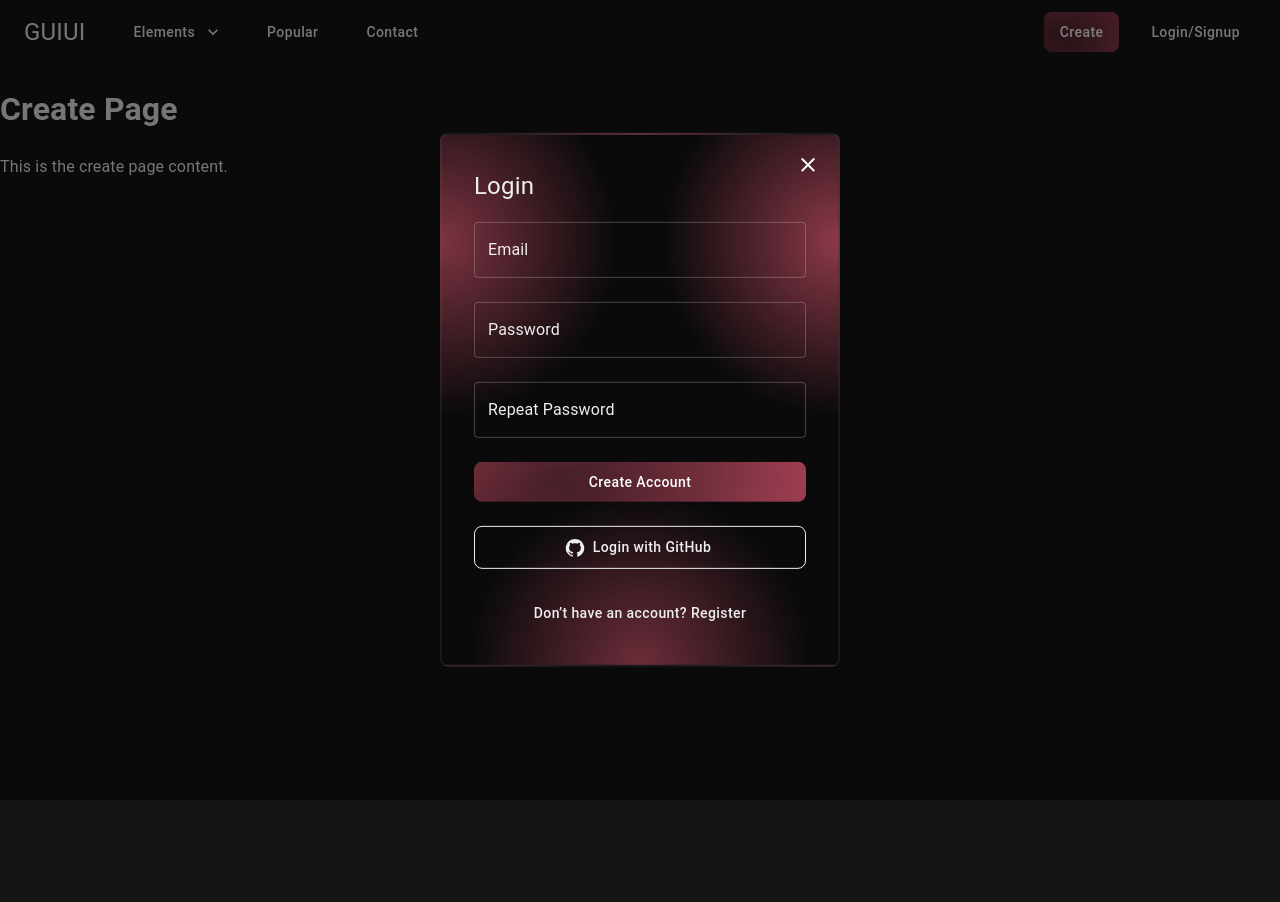
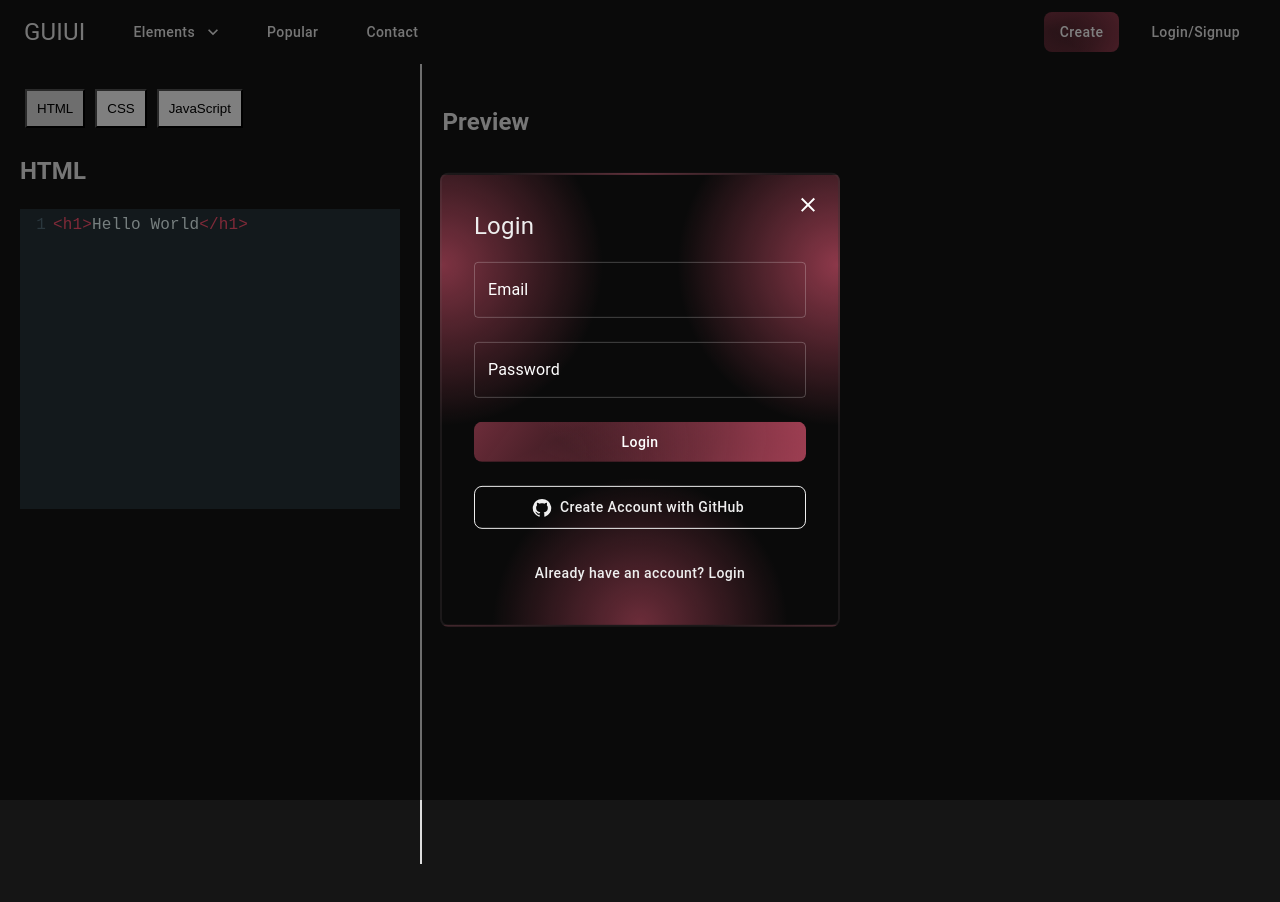
Before and after one commit to gabwowce/GUIUI-Frontend, a React (Create React App) app: page /create in a window 1280 px wide. Both pictures are taken after a click on the button "Login/Signup". Shown: the top 902 px of the page. Before the commit the page ends 800 px from the top, so only its background shows below. Built offline with nearby package versions, Linux system fonts and the light colour scheme.

Commit message:
updated login and create page

```diff
--- a/package.json
+++ b/package.json
@@ -11,7 +11,9 @@
     "@testing-library/react": "^13.4.0",
     "@testing-library/user-event": "^13.5.0",
     "axios": "^1.7.7",
+    "codemirror": "^5.65.18",
     "react": "^18.3.1",
+    "react-codemirror2": "^8.0.0",
     "react-dom": "^18.3.1",
     "react-redux": "^9.1.2",
     "react-router-dom": "^6.28.0",
--- a/src/components/Layout/Login/SignupModal.js
+++ b/src/components/Layout/Login/SignupModal.js
@@ -1,5 +1,5 @@
 import React, { useState } from 'react';
-import { Button, Box, TextField, Typography, Modal, IconButton } from '@mui/material';
+import { Button, Box, TextField, Typography, Modal, IconButton, Snackbar, Alert } from '@mui/material';
 import { useDispatch } from 'react-redux'; // Importuojame useDispatch
 import { loginUser, registerUser } from '../../../redux/authActions'; // Importuojame veiksmus
 import { styled, useTheme } from '@mui/material/styles';
@@ -7,10 +7,13 @@ import { GitHub as GitHubIcon, Close as CloseIcon } from '@mui/icons-material';
 import SpecialButton from '../SpecialButton';
 
 const SignupModal = ({ open, onClose }) => {
+    const [notification, setNotification] = useState({ open: false, message: '', severity: 'success', type:'' });
+
     const theme = useTheme();
     const dispatch = useDispatch(); // Naudojame useDispatch
-    const [isLoggedIn, setIsLoggedIn] = useState(false);
+    const [isLoggedIn, setIsLoggedIn] = useState(true);
     const [email, setEmail] = useState('');
+    const [username, setUsername] = useState('');
     const [password, setPassword] = useState('');
     const [repeatPassword, setRepeatPassword] = useState('');
 
@@ -19,26 +22,30 @@ const SignupModal = ({ open, onClose }) => {
         // Integruokite GitHub OAuth čia
     };
 
-    const handlePasswordChange = (e) => {
-        setPassword(e.target.value);
-    };
+    const handleSubmit = async () => {
+        let result;
 
-    const handleRepeatPasswordChange = (e) => {
-        setRepeatPassword(e.target.value);
-    };
-
-    const handleSubmit = () => {
-        const userData = { email, password };
         if (isLoggedIn) {
-            dispatch(loginUser(userData));  // Prisijungimas
+            result = await dispatch(loginUser(email, password));
+            console.log("result ", result);
         } else {
             if (password === repeatPassword) {
-                dispatch(registerUser(userData));  // Registracija
+                result = await dispatch(registerUser(email, username, password, repeatPassword));
             } else {
-                console.error("Passwords do not match");
+                result = { status: 'error', message: "Passwords do not match", type: 'password' };
             }
         }
-        onClose();  // Uždaryti modalą po veiksmų
+
+        setNotification({
+            open: true,
+            message: result.message,
+            severity: result.status === 'success' ? 'success' : 'error',
+            type: result.type
+        });
+
+
+
+        if (result.status === 'success') onClose();
     };
 
     return (
@@ -46,42 +53,68 @@ const SignupModal = ({ open, onClose }) => {
             <StyledModal>
                 <Box sx={{ display: 'flex', justifyContent: 'space-between', alignItems: 'center' }}>
                     <Typography variant="h6" gutterBottom>
-                        {isLoggedIn ? 'Create Account' : 'Login'}
+                        {isLoggedIn ? 'Login' : 'Create Account'}
                     </Typography>
                     <CloseBtn onClick={onClose} color={theme.palette.text.primary}>
                         <CloseIcon />
                     </CloseBtn>
                 </Box>
 
+                {/* <Snackbar
+                    open={notification.open}
+                    autoHideDuration={6000}
+                    onClose={() => setNotification({ ...notification, open: false })}>
+                    <Alert onClose={() => setNotification({ ...notification, open: false })} severity={notification.severity}>
+                        {notification.message}
+                    </Alert>
+                </Snackbar> */}
+
                 <TextField
+                    sx={InputStyle}
                     label="Email"
                     variant="outlined"
                     fullWidth
-                    sx={{ mb: 2 }}
+                    // sx={{ mb: 2 }}
                     value={email}
                     onChange={(e) => setEmail(e.target.value)}
+                    error={notification.type === 'email' || notification.type === 'unknown'} // Jei tipas yra "email", rodom klaidą
+                    helperText={notification.type === 'email' || notification.type === 'unknown' ? notification.message : ''} // Jei tipas atitinka, rodom klaidos pranešimą
                 />
+                {!isLoggedIn && (
+                    <TextField
+                        label="Username"
+                        variant="outlined"
+                        fullWidth
+                        sx={InputStyle}
+                        value={username}
+                        onChange={(e) => setUsername(e.target.value)}
+                        error={notification.type === 'username'}
+                        helperText={notification.type === 'username' ? notification.message : ''}
+                    />
+                )}
                 <TextField
                     label="Password"
                     type="password"
                     variant="outlined"
                     fullWidth
-                    sx={{ mb: 2 }}
+                    sx={InputStyle}
                     value={password}
-                    onChange={handlePasswordChange}
+                    onChange={(e) => setPassword(e.target.value)}
+                    error={notification.type === 'password'}
+                    helperText={notification.type === 'password' ? notification.message : ''}
                 />
-
                 {!isLoggedIn && (
                     <TextField
                         label="Repeat Password"
                         type="password"
                         variant="outlined"
                         fullWidth
-                        sx={{ mb: 2 }}
+                        sx={InputStyle}
                         value={repeatPassword}
-                        onChange={handleRepeatPasswordChange}
+                        onChange={(e) => setRepeatPassword(e.target.value)}
                     />
                 )}
+
 
                 <SpecialButton hoverEffectEnabled={false} fullWidth onClick={handleSubmit}>
                     {isLoggedIn ? 'Login' : 'Create Account'}
@@ -100,12 +133,31 @@ const SignupModal = ({ open, onClose }) => {
                 <Button
                     variant="text"
                     onClick={() => setIsLoggedIn(!isLoggedIn)}
-                    sx={{ mt: 2, textAlign: 'center' }}>
+                    sx={{ mt: 2, textAlign: 'center' }} >
                     {isLoggedIn ? 'Already have an account? Login' : 'Don’t have an account? Register'}
+
                 </Button>
             </StyledModal>
         </Modal>
     );
+};
+
+const InputStyle = {
+    mb: 2,
+    '& .MuiOutlinedInput-root.Mui-focused': {
+        '& fieldset': {
+            borderColor: 'white',
+        },
+        '& input': {
+            color: 'white',
+        },
+        '& .MuiInputLabel-root': {
+            color: 'white',
+        }
+    },
+    '& .MuiInputLabel-root': {
+        color: 'white',
+    }
 };
 
 
@@ -128,7 +180,7 @@ const StyledModal = styled(Box)(({ theme }) => ({
       radial-gradient(circle at 50% 100%, rgba(174, 68, 90, 0.6), rgba(174, 68, 90, 0) 30%),
       radial-gradient(circle at 0% 20%, rgba(174, 68, 90, 0.7), rgba(174, 68, 90, 0) 30%)
   `,
-  backgroundColor: '#0a0a0a',  // Tai užtikrins, kad modalas bus šviesiai nepermatomas
+  backgroundColor: '#0a0a0a',
   padding: '2rem',
   display: 'flex',
   flexDirection: 'column',
--- a/src/components/Layout/navbar.js
+++ b/src/components/Layout/navbar.js
@@ -1,4 +1,5 @@
-import React, { useState } from 'react';
+import React, { useState, useEffect } from 'react';
+import { useSelector } from 'react-redux';
 import { AppBar, Toolbar, IconButton, Button, Box, Menu, MenuItem, Modal, TextField, Typography, useMediaQuery, Container, ButtonGroup } from '@mui/material';
 import { styled } from '@mui/material/styles';
 import { Link } from 'react-router-dom';
@@ -16,11 +17,14 @@ import ListAltIcon from '@mui/icons-material/ListAlt';
 import InputIcon from '@mui/icons-material/Input';
 import SignupModal from './Login/SignupModal';
 
-export const Navbar = () =>{
+export const Navbar = () => {
   const [popupOpen, setPopupOpen] = useState(false);
-  const [isLoggedIn, setIsLoggedIn] = useState(false);
   const [activeRoute, setActiveRoute] = useState('/');
   const togglePopup = () => setPopupOpen(!popupOpen);
+
+  // Naudojame useSelector, kad gautume prisijungusio vartotojo informaciją
+  const user = useSelector((state) => state.auth.user);  // Tiesiog paimame 'user' iš authReducer
+  const isLoggedIn = user !== null; // Jei vartotojas yra, tai jis prisijungęs
 
   const theme = useTheme();
 
@@ -52,7 +56,6 @@ export const Navbar = () =>{
 
             {
               hovered &&
-
               <StyledMenu>
                 <Button variant="menuItem" startIcon={<ImportContactsIcon />}>All</Button>
                 <Button variant="menuItem" startIcon={<SmartButtonIcon />}>Buttons</Button>
@@ -64,7 +67,6 @@ export const Navbar = () =>{
                 <Button variant="menuItem" startIcon={<InputIcon />}>Inputs</Button>
               </StyledMenu>
             }
-
 
           </Box>
 
@@ -87,30 +89,19 @@ export const Navbar = () =>{
         </StyledBox>
 
         <Box sx={boxStyle}>
-          <SpecialButton>Create</SpecialButton>
+          {/* {
+            isLoggedIn && <SpecialButton>Create</SpecialButton>
+          } */}
+          <SpecialButton component={Link} to="/create" onClick={() => handleRouteClick('/create')}>Create</SpecialButton>
           <Button variant="toggle" onClick={togglePopup}>
             {isLoggedIn ?
-            <IconButton onClick={togglePopup} sx={{ color: theme.palette.text.primary }}>
-              <AccountCircleIcon />
-            </IconButton>
-            : 'Login/Signup'}
+              <IconButton onClick={togglePopup} sx={{ color: theme.palette.text.primary }}>
+                <AccountCircleIcon />
+              </IconButton>
+              : 'Login/Signup'}
           </Button>
         </Box>
       </StyledToolbar>
-
-      {/* <Modal open={popupOpen} onClose={togglePopup}>
-        <Box sx={modalStyle}>
-          <Typography variant="h6" gutterBottom>{isLoggedIn ? 'Create Account' : 'Login'}</Typography>
-          <TextField label="Email" variant="outlined" fullWidth sx={{ mb: 2 }} />
-          <TextField label="Password" type="password" variant="outlined" fullWidth sx={{ mb: 2 }} />
-          <Button variant="contained" fullWidth>
-            {isLoggedIn ? 'Create Account' : 'Login'}
-          </Button>
-          <Button onClick={() => setIsLoggedIn(!isLoggedIn)} sx={{ mt: 2, textAlign: 'center' }}>
-            {isLoggedIn ? 'Already have an account? Login' : 'Don’t have an account? Register'}
-          </Button>
-        </Box>
-      </Modal> */}
 
       <SignupModal hoverEffectEnabled={true} open={popupOpen} onClose={togglePopup}/>
     </StyledAppBar>
@@ -118,6 +109,7 @@ export const Navbar = () =>{
 };
 
 export default Navbar;
+
 
 
 
--- a/src/pages/Create.js
+++ b/src/pages/Create.js
@@ -1,10 +1,138 @@
-import React from 'react';
+import React, { useState } from 'react';
+import { Controlled as CodeMirror } from 'react-codemirror2';
+
+// Importuojame pagrindines codemirror stilių ir temas
+import 'codemirror/lib/codemirror.css';
+import 'codemirror/theme/material.css'; // Pavyzdžiui, material tema
+
+// Importuojame HTML, CSS ir JavaScript režimus
+import 'codemirror/mode/htmlmixed/htmlmixed'; // HTML režimas
+import 'codemirror/mode/css/css'; // CSS režimas
+import 'codemirror/mode/javascript/javascript'; // JavaScript režimas
 
 const Create = () => {
+  const [html, setHtml] = useState('<h1>Hello World</h1>');
+  const [css, setCss] = useState('h1 { color: red; }');
+  const [js, setJs] = useState('console.log("Hello, World!");');
+  const [activeTab, setActiveTab] = useState('html'); // Keičiamas pagal pasirinktą tab
+
+  // Funkcija, kuri sukuria HTML, CSS ir JavaScript struktūrą
+  const generateCode = () => {
+    const code = `
+      <!DOCTYPE html>
+      <html lang="en">
+        <head>
+          <meta charset="UTF-8">
+          <meta name="viewport" content="width=device-width, initial-scale=1.0">
+          <style>
+            ${css}
+          </style>
+          <title>Mini IDE</title>
+        </head>
+        <body>
+          ${html}
+          <script>
+            ${js}
+          </script>
+        </body>
+      </html>
+    `;
+    return code;
+  };
+
   return (
-    <div>
-      <h1>Create Page</h1>
-      <p>This is the create page content.</p>
+    <div style={{ display: 'flex', height: '100vh' }}>
+      {/* Kairysis langas - HTML, CSS ir JS įvedimas */}
+      <div style={{ width: '33%', padding: '20px', borderRight: '2px solid #ddd' }}>
+        <div>
+          {/* Tabs */}
+          <button
+            style={{ padding: '10px', margin: '5px', cursor: 'pointer', backgroundColor: activeTab === 'html' ? '#ddd' : '#fff' }}
+            onClick={() => setActiveTab('html')}
+          >
+            HTML
+          </button>
+          <button
+            style={{ padding: '10px', margin: '5px', cursor: 'pointer', backgroundColor: activeTab === 'css' ? '#ddd' : '#fff' }}
+            onClick={() => setActiveTab('css')}
+          >
+            CSS
+          </button>
+          <button
+            style={{ padding: '10px', margin: '5px', cursor: 'pointer', backgroundColor: activeTab === 'js' ? '#ddd' : '#fff' }}
+            onClick={() => setActiveTab('js')}
+          >
+            JavaScript
+          </button>
+        </div>
+
+        {/* HTML, CSS, JavaScript redaktoriai */}
+        {activeTab === 'html' && (
+          <div>
+            <h2>HTML</h2>
+            <CodeMirror
+              value={html}
+              options={{
+                mode: 'htmlmixed', // HTML režimas
+                theme: 'material', // Tema
+                lineNumbers: true,
+                lineWrapping: true,
+                indentUnit: 2
+              }}
+              onBeforeChange={(editor, data, value) => setHtml(value)}
+              style={{ height: '200px' }}
+            />
+          </div>
+        )}
+
+        {activeTab === 'css' && (
+          <div>
+            <h2>CSS</h2>
+            <CodeMirror
+              value={css}
+              options={{
+                mode: 'css', // CSS režimas
+                theme: 'material', // Tema
+                lineNumbers: true,
+                lineWrapping: true,
+                indentUnit: 2
+              }}
+              onBeforeChange={(editor, data, value) => setCss(value)}
+              style={{ height: '200px' }}
+            />
+          </div>
+        )}
+
+        {activeTab === 'js' && (
+          <div>
+            <h2>JavaScript</h2>
+            <CodeMirror
+              value={js}
+              options={{
+                mode: 'javascript', // JavaScript režimas
+                theme: 'material', // Tema
+                lineNumbers: true,
+                lineWrapping: true,
+                indentUnit: 2
+              }}
+              onBeforeChange={(editor, data, value) => setJs(value)}
+              style={{ height: '200px' }}
+            />
+          </div>
+        )}
+      </div>
+
+      {/* Dešinysis langas - Peržiūra */}
+      <div style={{ width: '67%', padding: '20px' }}>
+        <h2>Preview</h2>
+        <iframe
+          title="Preview"
+          srcDoc={generateCode()}
+          width="100%"
+          height="100%"
+          style={{ border: 'none' }}
+        ></iframe>
+      </div>
     </div>
   );
 };
--- a/src/styles/theme.js
+++ b/src/styles/theme.js
@@ -84,10 +84,10 @@ export const darkTheme = createTheme({
       fontSize: '1.5rem',
       fontWeight: 400,
       [createTheme().breakpoints.down('md')]: {
-        fontSize: '1rem',
+        fontSize: '1.4rem',
       },
       [createTheme().breakpoints.down('sm')]: {
-        fontSize: '0.8rem',
+        fontSize: '1.3rem',
       },
     },
     subtitle1: {
```
Also changed, not shown: src/redux/authActions.js (+51 -8 lines), 1 other file (tests, documents, lock files or other folders).
